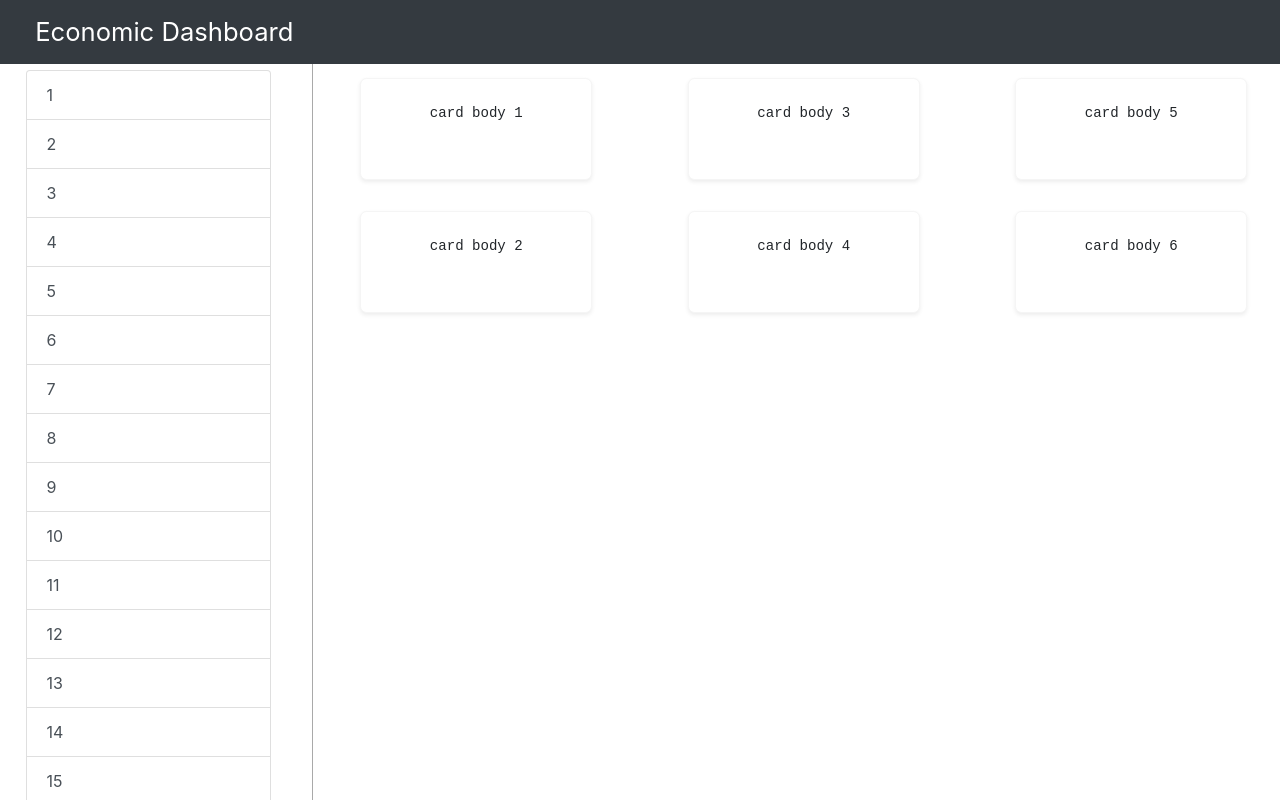
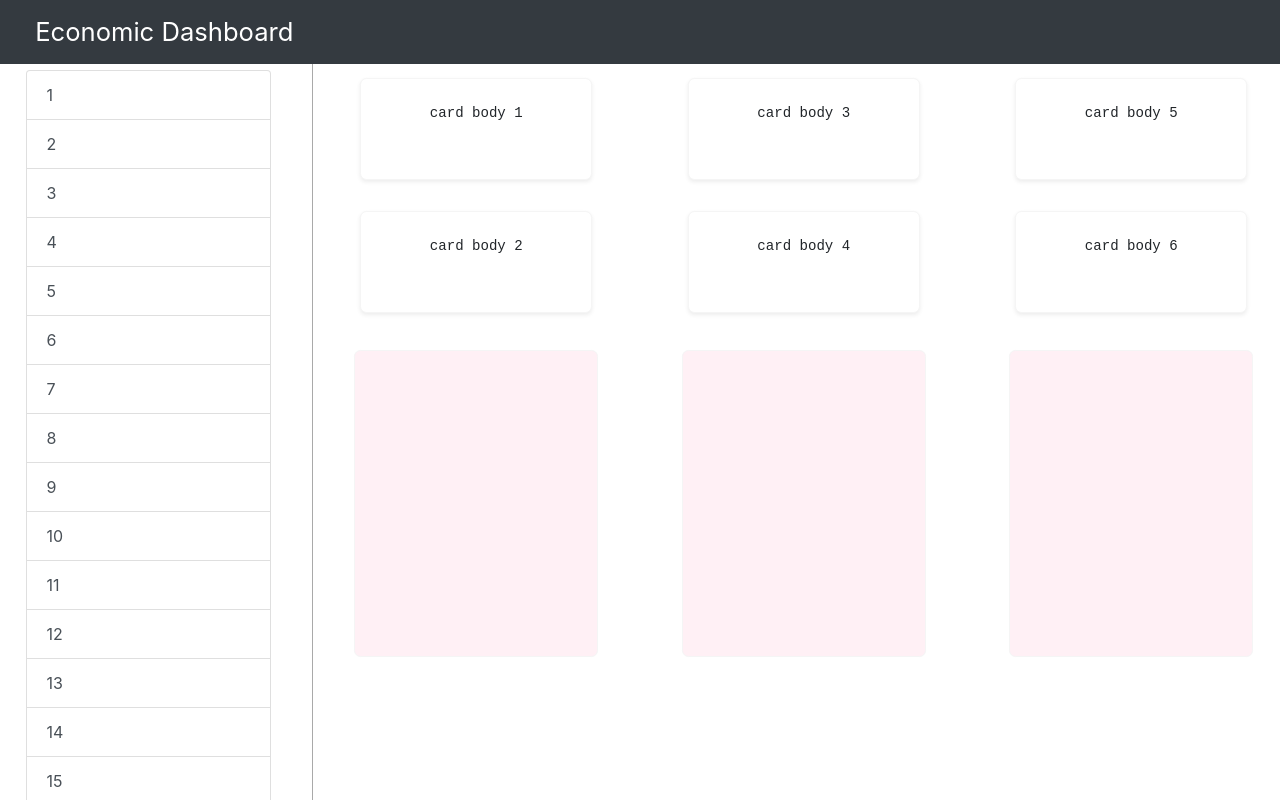
Before and after one commit to SeemannMx/AngularDashboard, an Angular app: page / in a window 1280 px wide. Shown: the top 800 px of the page. Built offline with nearby package versions, Linux system fonts and the light colour scheme.

Commit message:
added canvas for three diagramms

```diff
--- a/src/app/app.component.css
+++ b/src/app/app.component.css
@@ -55,6 +55,14 @@
 
 }
 
+.diagramCanvas {
+  height: 24vw;
+  margin-top: 1vw;
+  background-color: lavenderblush;
+  border: 1px solid whitesmoke;
+  border-radius: 0.5vw;
+}
+
 .footer{
   background-color: whitesmoke;
   padding-top: 0.8vw;
--- a/src/app/app.component.html
+++ b/src/app/app.component.html
@@ -92,6 +92,11 @@
               </div>
 
               <!-- digramm 1 -->
+              <div class="diagramCanvas">
+                <canvas id="diagramm1">
+
+                </canvas>
+              </div>
 
             </div>
           </div>
@@ -109,6 +114,11 @@
               </div>
 
               <!-- digramm 2 -->
+              <div class="diagramCanvas">
+                <canvas id="diagramm2">
+
+                </canvas>
+              </div>
 
             </div>
           </div>
@@ -126,6 +136,11 @@
               </div>
 
               <!-- digramm 3 -->
+              <div class="diagramCanvas">
+                <canvas id="diagramm3">
+
+                </canvas>
+              </div>
 
             </div>
           </div>
```
